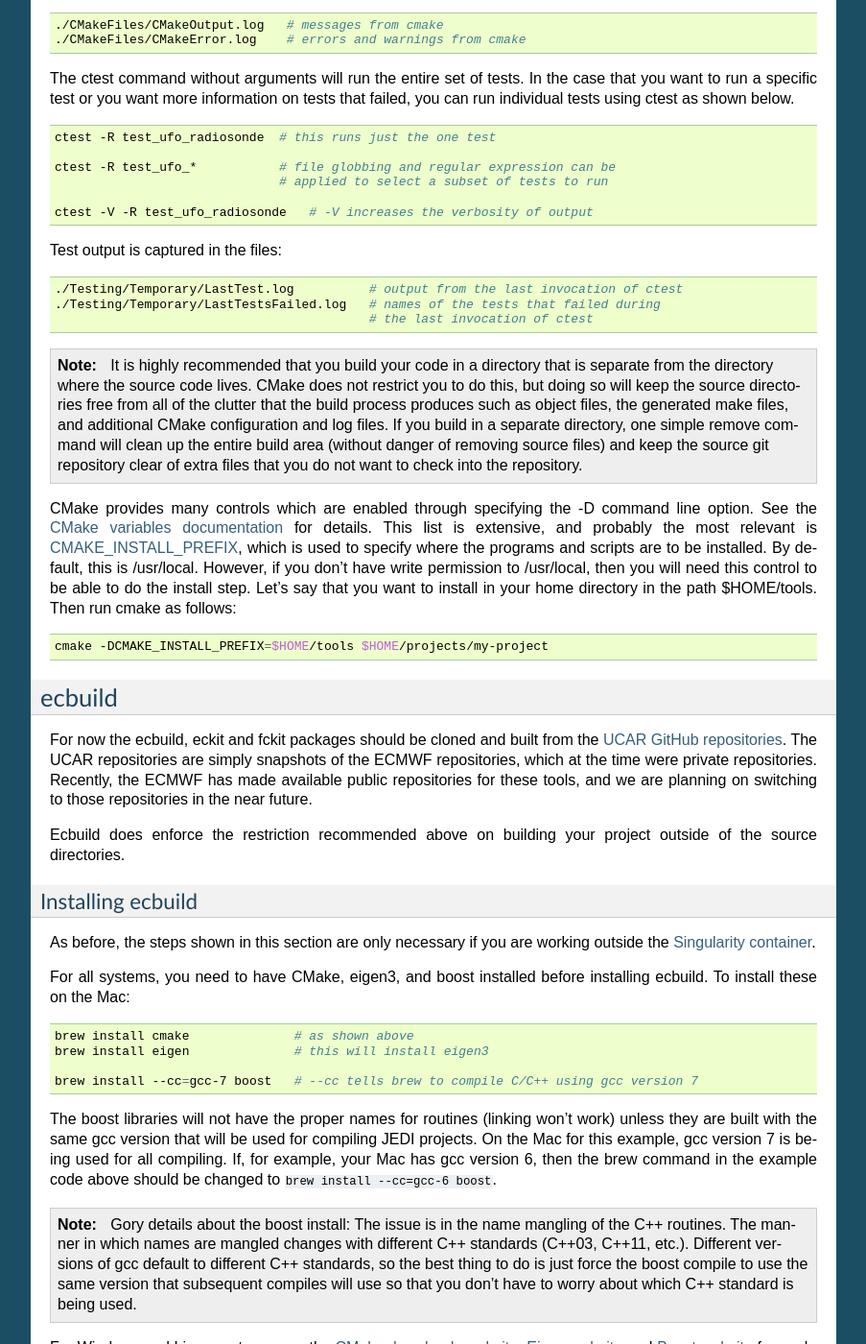
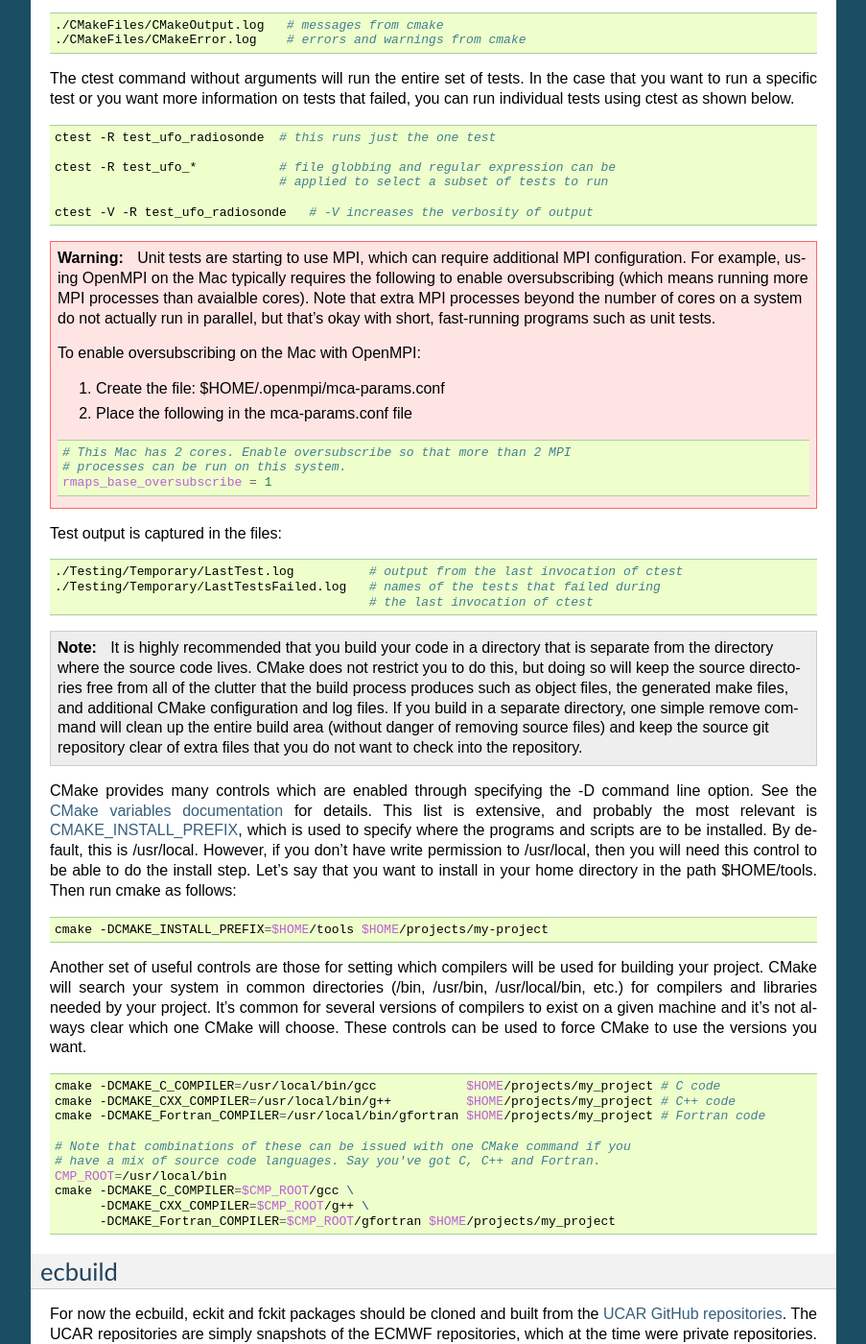
Before and after one commit to JCSDA/jedi-docs, a Sphinx documentation site: the page built from docs/developer/developer_tools/cmake.rst, in a window 1280 px wide and 1400 px high, scrolled down 1336 px. Shown: the whole window at 96% size, without its empty margins (198-1101 px from the left). Built offline with Sphinx 7.4.7, drawn with Linux system fonts in a browser that asks for light colours.

Commit message:
Added extra information to the CMake, CTest, ecbuild page:   Warning about enabling oversubscribe on the Mac for OpenMPI   Compiler selection controls for CMake

```diff
--- a/docs/developer/developer_tools/cmake.rst
+++ b/docs/developer/developer_tools/cmake.rst
@@ -111,6 +111,24 @@
 
     ctest -V -R test_ufo_radiosonde   # -V increases the verbosity of output
 
+.. warning::
+  Unit tests are starting to use MPI, which can require additional MPI configuration.
+  For example, using OpenMPI on the Mac typically requires the following to enable
+  oversubscribing (which means running more MPI processes than avaialble cores).
+  Note that extra MPI processes beyond the number of cores on a system do not actually run
+  in parallel, but that's okay with short, fast-running programs such as unit tests.
+
+  To enable oversubscribing on the Mac with OpenMPI:
+
+  #. Create the file: $HOME/.openmpi/mca-params.conf
+  #. Place the following in the mca-params.conf file
+
+  .. code:: bash
+
+    # This Mac has 2 cores. Enable oversubscribe so that more than 2 MPI
+    # processes can be run on this system.
+    rmaps_base_oversubscribe = 1
+
 Test output is captured in the files:
 
 .. code:: bash
@@ -146,6 +164,27 @@
 .. code:: bash
 
     cmake -DCMAKE_INSTALL_PREFIX=$HOME/tools $HOME/projects/my-project
+
+Another set of useful controls are those for setting which compilers will be used for
+building your project.
+CMake will search your system in common directories (/bin, /usr/bin, /usr/local/bin, etc.)
+for compilers and libraries needed by your project.
+It's common for several versions of compilers to exist on a given machine and
+it's not always clear which one CMake will choose.
+These controls can be used to force CMake to use the versions you want.
+
+.. code:: bash
+
+    cmake -DCMAKE_C_COMPILER=/usr/local/bin/gcc            $HOME/projects/my_project # C code
+    cmake -DCMAKE_CXX_COMPILER=/usr/local/bin/g++          $HOME/projects/my_project # C++ code
+    cmake -DCMAKE_Fortran_COMPILER=/usr/local/bin/gfortran $HOME/projects/my_project # Fortran code
+
+    # Note that combinations of these can be issued with one CMake command if you
+    # have a mix of source code languages. Say you've got C, C++ and Fortran.
+    CMP_ROOT=/usr/local/bin
+    cmake -DCMAKE_C_COMPILER=$CMP_ROOT/gcc \
+          -DCMAKE_CXX_COMPILER=$CMP_ROOT/g++ \
+          -DCMAKE_Fortran_COMPILER=$CMP_ROOT/gfortran $HOME/projects/my_project
 
 
 ecbuild
@@ -437,6 +476,7 @@
     ECMWF"
 
     >>
+
 It is recommended to choose one of the JEDI repositories and look through all of the
 CMakeLists.txt files.
 This will help you get oriented in how these files are used to piece together the build,
```
